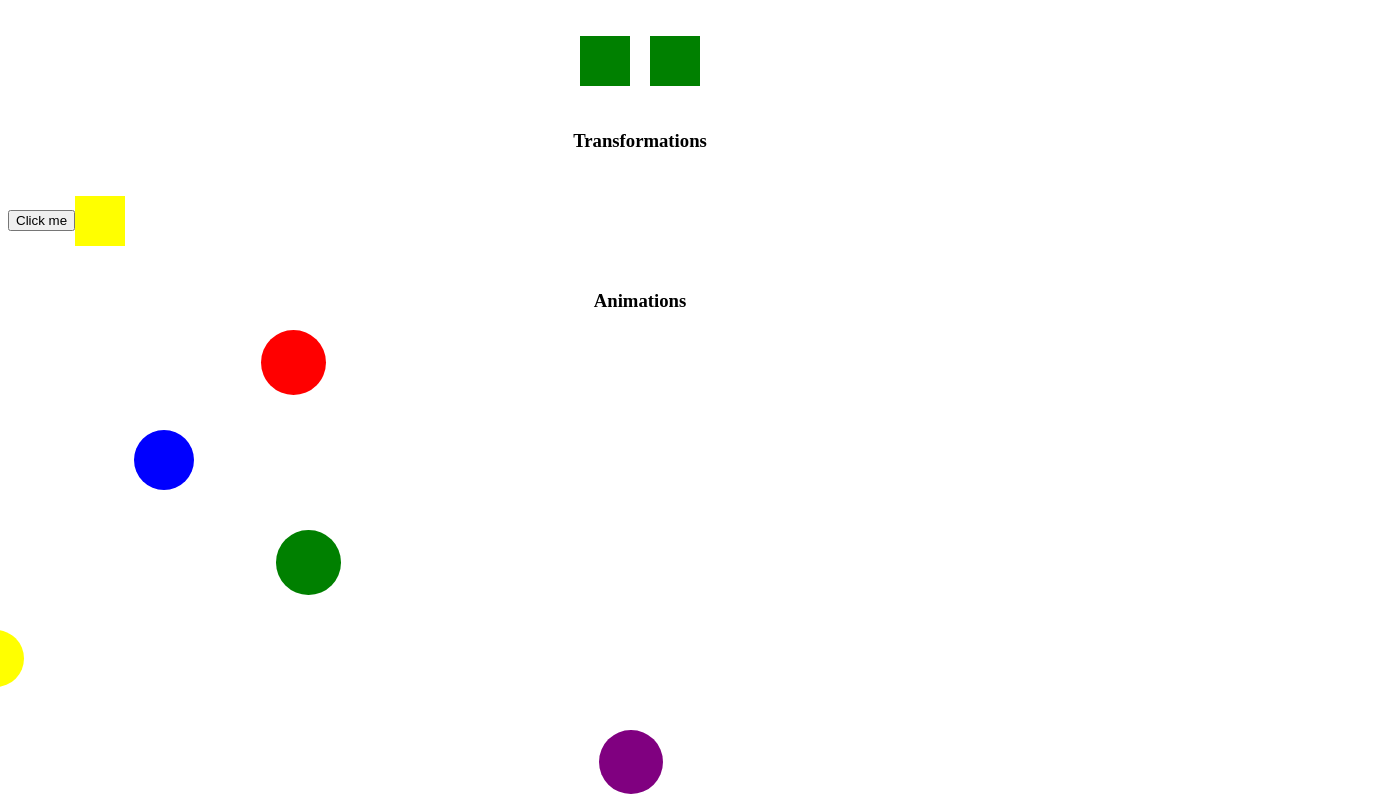
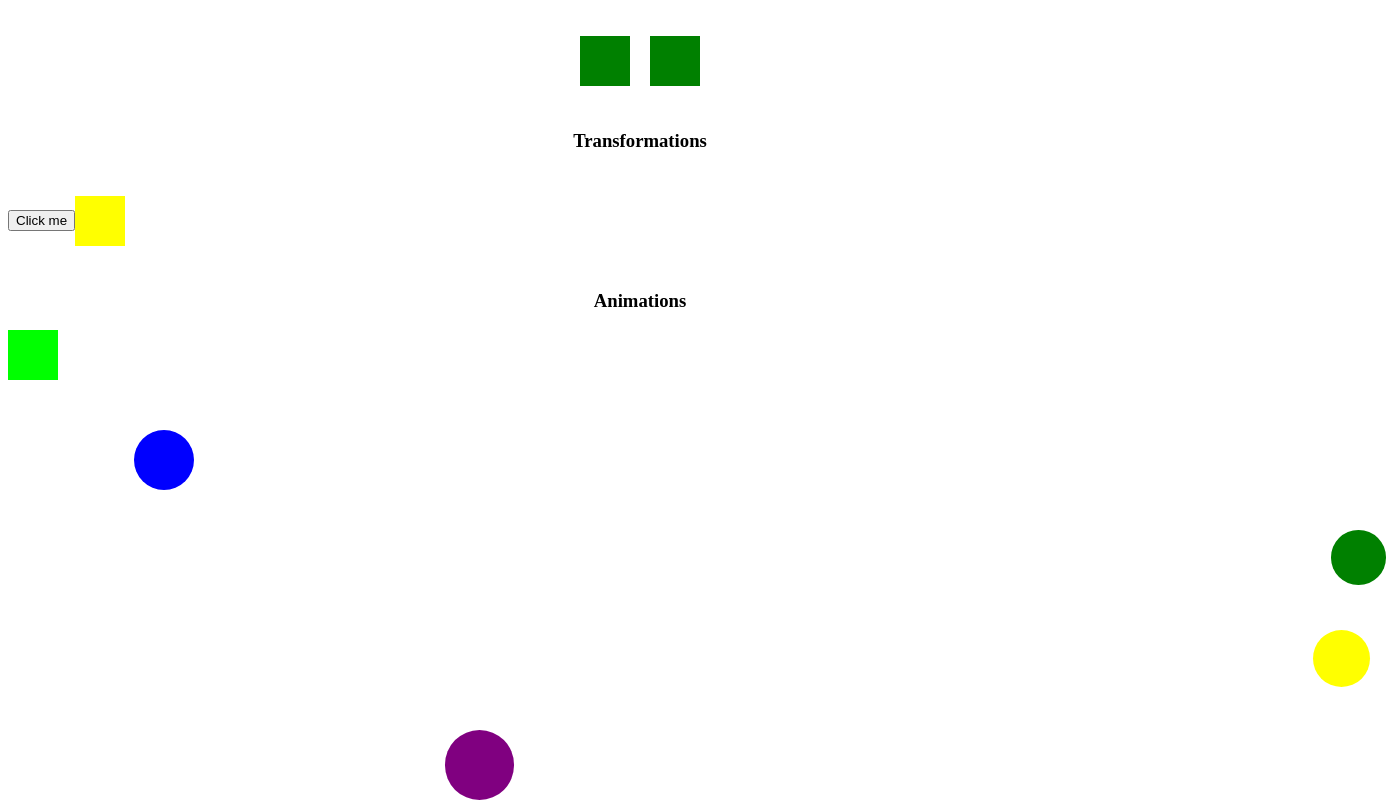
Before and after one commit to akuji1993/flexbox-test, a React app: page /animation in a window 1280 px wide. Shown: the part 128-928 px from the top of the page, 1386 px wide, since content can reach past the window. Built offline with nearby package versions, Linux system fonts and the light colour scheme.

Commit message:
added square example to show the 'snap back' to the beginning

```diff
--- a/src/js/pages/Animation.js
+++ b/src/js/pages/Animation.js
@@ -27,6 +27,7 @@ class Animation extends React.Component {
         </div>
         <h3 style={{textAlign: 'center'}}>Animations</h3>
         <div className={style.animationContainer}>
+          <div className={style.animationSquare}/>
           <div className={style.animationCircle}/>
           <div className={style.animationCircle}/>
           <div className={style.animationCircle}/>
--- a/src/js/pages/Animation.scss
+++ b/src/js/pages/Animation.scss
@@ -58,6 +58,21 @@
     position: relative;
     width: 100%;
 
+    .animationSquare {
+      width: 50px;
+      height: 50px;
+      background: lime;
+      left: 0px;
+      position: absolute;
+
+      animation-name: square;
+      animation-duration: 4s;
+      animation-delay: 0.5s;
+      animation-timing-function: linear;
+      // animation-iteration-count: 3;
+      animation-direction: normal;
+    }
+
     .animationCircle {
       position: absolute;
       left: -10%;
@@ -79,21 +94,27 @@
       &:nth-child(3) {
         background: green;
         top: 200px;
-        animation: circle 6s ease-out reverse infinite;
+        animation: circle 6s ease-out infinite;
       }
 
       &:nth-child(4) {
         background: yellow;
         top: 300px;
-        animation: circle 6s ease-in-out reverse infinite;
+        animation: circle 6s ease-in-out infinite;
       }
 
       &:nth-child(5) {
         background: purple;
         top: 400px;
-        animation: circle 6s cubic-bezier(0,1.25,1,-0.52) reverse infinite;
+        animation: circle 6s cubic-bezier(0,1.25,1,-0.52) infinite;
       }
 
+    }
+
+    @keyframes square {
+      0% {left: 0%; height: 50px; width: 50px; background-color: lime}
+      50% {left: 45%; height: 80px; width: 80px; background-color: red}
+      100% {left: 90%; height: 50px; width: 50px; background-color: lime}
     }
 
     @keyframes circle {
```
